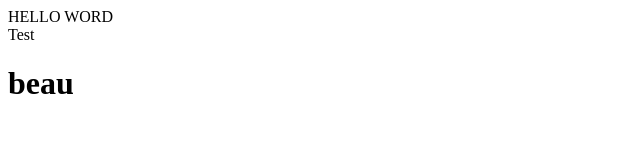
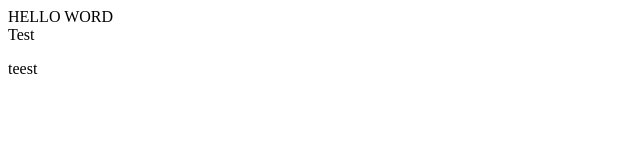
Before and after one commit to ouicelino26/esgi3-2025, a plain HTML site: page index.html in a window 1280 px wide. Shown: the whole page, without its empty margins (0-640 px from the left). Drawn offline with Linux system fonts and the light colour scheme.

Commit message:
ajout de text

```diff
--- a/index.html
+++ b/index.html
@@ -8,6 +8,6 @@
 <body>
     <div class="hello">HELLO WORD</div>
     <div class="teest">Test</div>
-    <h1>beau</h1>
+    <p>teest</p>
 </body>
 </html>
```
Also changed, not shown: 1 other file.
